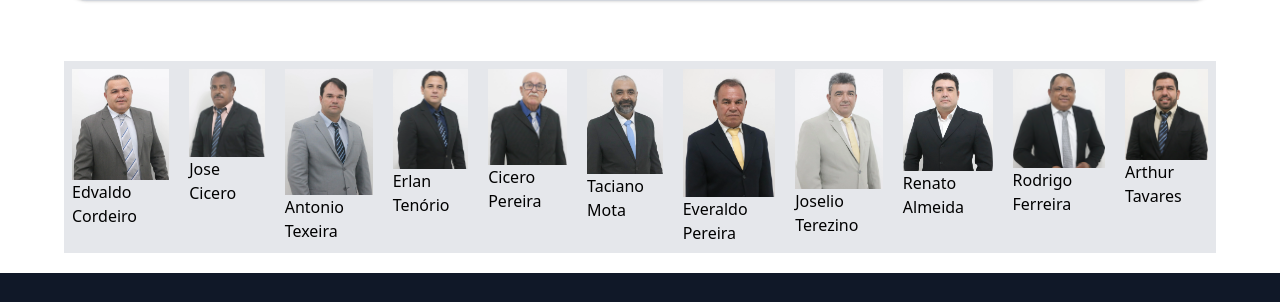
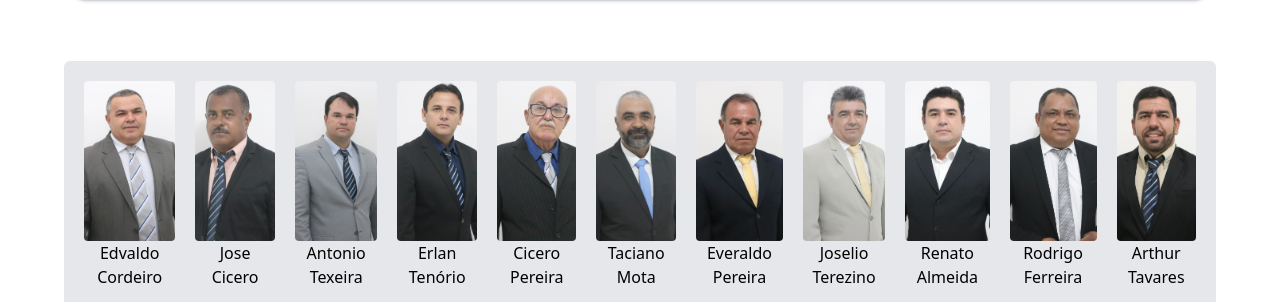
Before and after one commit to danielBRTanimacao/CamaraIatiPage, a React (Vite) app: page /vereadores in a window 1280 px wide. Shown: the part 650-952 px from the top of the page. Built offline with nearby package versions, Linux system fonts and the light colour scheme.

Commit message:
feat: updating councilors images

```diff
--- a/src/pages/landing/CouncilorsPage.tsx
+++ b/src/pages/landing/CouncilorsPage.tsx
@@ -32,14 +32,18 @@ export default () => {
     <>
       <Header />
       <main className="container">
-        <article className="bg-gray-200 p-2 flex gap-5 my-5">
+        <article className="bg-gray-200 p-5 flex gap-5 my-5 rounded-md">
           {Councilors.map((councilor, key) => (
             <a
               key={key}
               href="#nomeOuIdDoVereador"
-              className="hover:scale-125 transition-all ease-in-out"
+              className="hover:scale-105 transition-all ease-in-out text-center"
             >
-              <img src={councilor.img} alt="img-vereador" className="w-25" />
+              <img
+                src={councilor.img}
+                alt="img-vereador"
+                className="w-28 h-40 object-cover rounded-sm mx-auto"
+              />
               <span>{councilor.name}</span>
             </a>
           ))}
```
